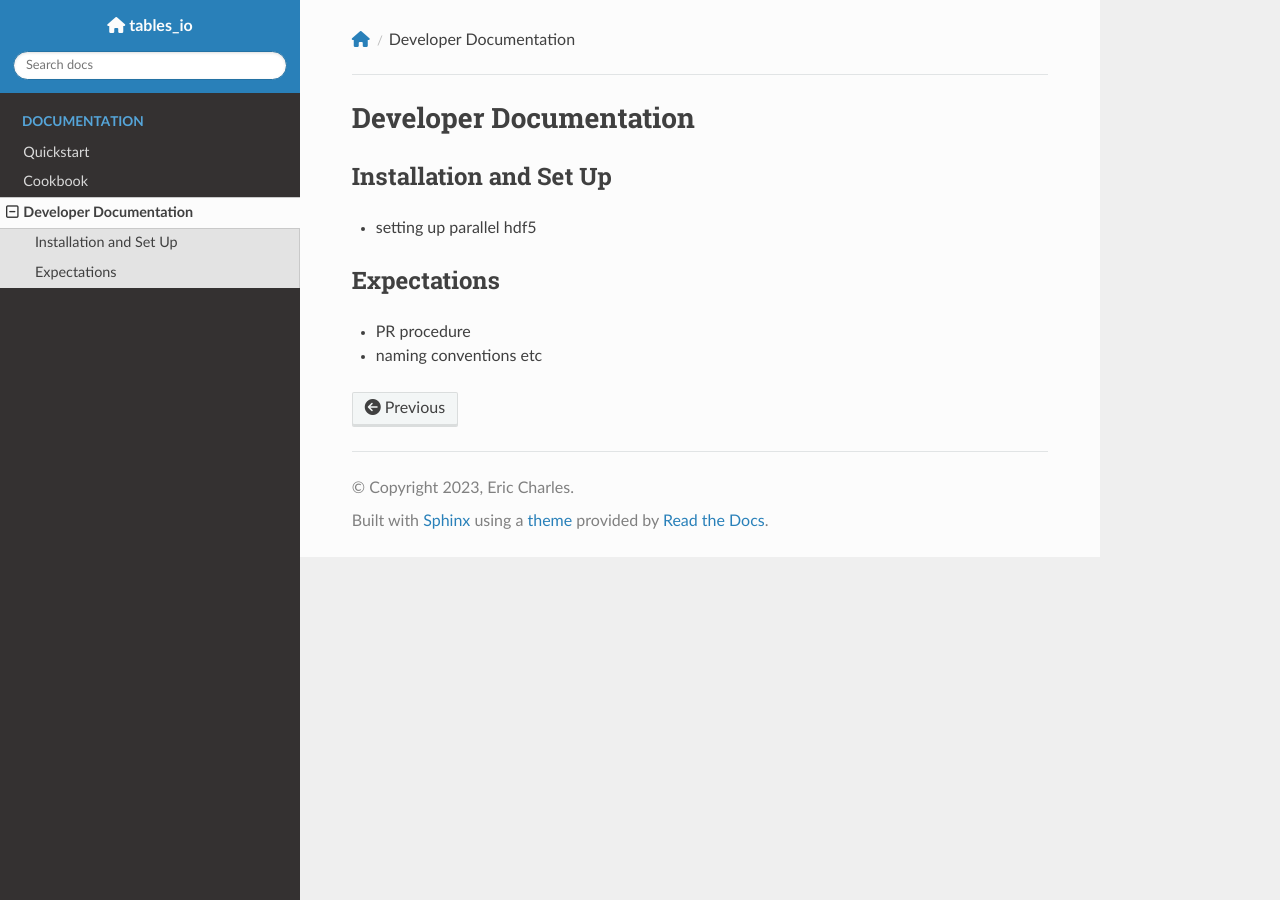
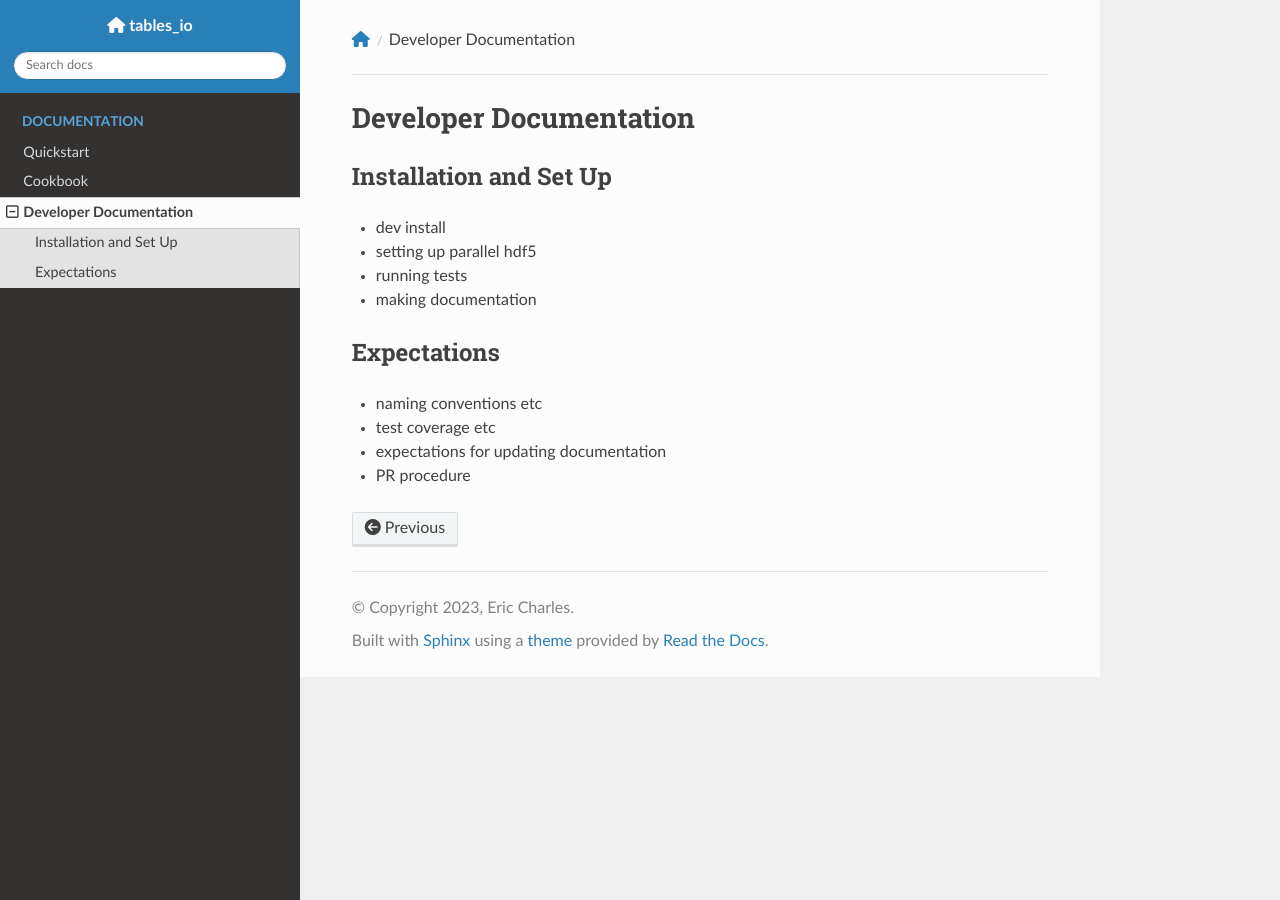
Before and after one commit to LSSTDESC/tables_io, a Sphinx documentation site: the page built from docs/devdocs.md, in a window 1280 px wide. Built offline with Sphinx 7.4.7 and the Read the Docs theme 3.1.0, drawn with Linux system fonts in a browser that asks for light colours; nearby versions of some CDN libraries; pages that are not in the unit, such as notebooks, are missing from menus; the version number could not be read and is left out.

```diff
--- a/docs/devdocs.md
+++ b/docs/devdocs.md
@@ -3,10 +3,17 @@
 
 ## Installation and Set Up
 
+* dev install
 * setting up parallel hdf5
+* running tests
+* making documentation
 
 ## Expectations
 
+* naming conventions etc
+
+* test coverage etc
+
+* expectations for updating documentation
+
 * PR procedure
-
-* naming conventions etc
```
Also changed, not shown: docs/cookbook.md (+5 -2 lines), docs/quickstart.md (+1 -0 lines).
